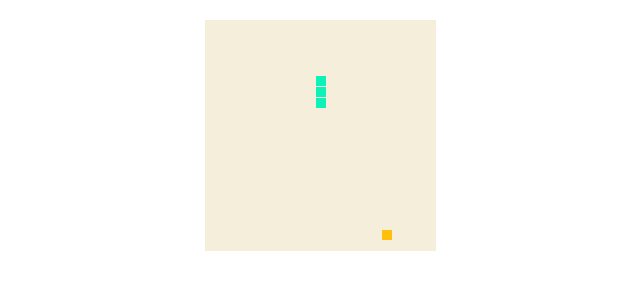
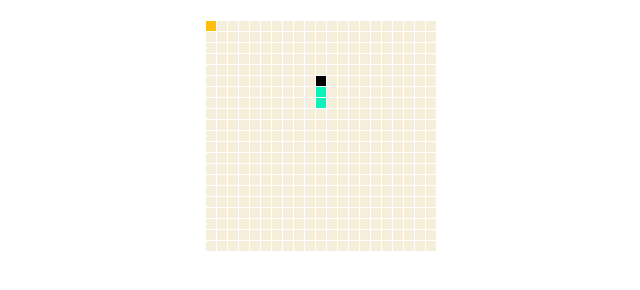
Before and after one commit to kowalskael/basicJS, a plain HTML site: page Snake/index.html in a window 1280 px wide. Shown: the whole page, without its empty margins (320-960 px from the left). Drawn offline with Linux system fonts and the light colour scheme.

Commit message:
snake eating

```diff
--- a/Snake/index.html
+++ b/Snake/index.html
@@ -10,7 +10,7 @@
   <title>Snake</title>
   <style type="text/css">
     body { display: flex; flex-direction: row; justify-content: center;   margin: 20px 0px 0px 0px; padding: 0px; }
-    canvas { background-color: #f5eeda; }
+    canvas { background-color: white; }
   </style>
 </head>
 <body>
--- a/Snake/index.js
+++ b/Snake/index.js
@@ -3,7 +3,7 @@ ctx = canvas.getContext('2d');
 
 let scale = 10;
 canvas.width = canvas.height = 21 * (scale + 1);
-let fruit = {x: 1, y: 1 };
+let fruit = { x: 1, y: 1 };
 let snake = [];
 
 let direction = { x: 0, y: -1 };
@@ -27,62 +27,33 @@ function control(e) {
 
 addEventListener( "keydown", control);
 
-// snake draw
-function draw() {
-
-	for (let j = 0; j < 3; j++) {
-		let square = { x: 1 + 11 * scale, y: 1 + 11 * scale + (j + (scale * j)), color: '#0cf2b9'};
-		snake.push(square);
-
-		snake[0].color = '#24ccff'; // head is different from body
-		ctx.fillStyle = snake[j].color;
-		ctx.fillRect(snake[j].x, snake[j].y, scale, scale);
-
-		do {
-			fruit.x = 1 + (Math.floor(Math.random() * 21)) * (scale + 1);
-		} while (fruit.x ===! snake[j].x);
-
-		do {
-			fruit.y = 1 + (Math.floor(Math.random() * 21)) * (scale + 1);
-		} while (fruit.y ===! snake[j].y);
-	}
-
-	ctx.fillStyle = '#ffbf0a';
-	ctx.fillRect(fruit.x, fruit.y, scale, scale);
+// snake
+for (let j = 0; j < 3; j++) {
+	let square = { x: 1 + 11 * scale, y: 1 + 11 * scale + (j + (scale * j)), color: '#0cf2b9'};
+	snake.push(square);
 }
-
-draw();
 
 // snake move
 function move() {
+
 	ctx.clearRect(0, 0, 21 * (scale + 1), 21 * (scale + 1)); // clearing ctx
 
-	let x = Math.abs(snake[0].x - fruit.x);
-	let y = Math.abs(snake[0].y - fruit.y);
-	let distance = Math.sqrt(x * x + y * y);
+	let new0 = {x: snake[0].x + (direction.x * (scale + 1)), y: snake[0].y + (direction.y * (scale + 1)), color: '#0cf2b9'}; // here is place to give variable with chosen key
+	snake.unshift(new0);
 
-	if (distance <= scale) {
-		for (let j = 0; j < 3; j++) {
+	// hit detection
+	if (snake[0].x === fruit.x && snake[0].y === fruit.y) {
+		for (let j = 0; j < snake.length; j++) {
 			do {
 				fruit.x = 1 + (Math.floor(Math.random() * 21)) * (scale + 1);
-			} while (fruit.x ===! snake[j].x);
-
-			do {
 				fruit.y = 1 + (Math.floor(Math.random() * 21)) * (scale + 1);
-			} while (fruit.y ===! snake[j].y);
+			} while (fruit.x === snake[j].x && fruit.y === snake[j].y);
 		}
 	} else {
 		snake.pop();
 	}
 
-	let new0 = {x: snake[0].x + (direction.x * (scale + 1)), y: snake[0].y + (direction.y * (scale + 1)), color: '#29d629'}; // here is place to give variable with chosen key
-	snake.unshift(new0);
-
-	ctx.fillStyle = '#ffbf0a';
-	ctx.fillRect(fruit.x, fruit.y, scale, scale);
-
-	// hit detection
-	for (let j = 0; j < 3; j++) {
+	for (let j = 0; j < snake.length; j++) {
 		if (snake[j].x < 0) {
 			snake[j].x = 1 + 20 * (scale + 1);
 		}
@@ -95,13 +66,27 @@ function move() {
 		if (snake[j].y > canvas.height) {
 			snake[j].y = 1;
 		}
+		if (snake[0].x === snake[j].x && snake[0].y === snake[j].y) {
+			// game over
+		}
+	}
 
-		ctx.fillStyle = '#0cf2b9';
+	for (let i = 0; i < canvas.width/scale; i++) {
+		for (let j = 0; j < canvas.height/scale; j++) {
+			ctx.fillStyle = '#f5eeda';
+			ctx.fillRect(1 + i + scale * i, 1 + (j + (j * scale)), scale, scale);
+		}
+	}
+
+	for (let j = 0; j < snake.length; j++) {
+		snake[0].color = 'black';
+		snake[1].color = '#0cf2b9';
+		ctx.fillStyle = snake[j].color;
 		ctx.fillRect(snake[j].x, snake[j].y, scale, scale);
 	}
 
-
-
+	ctx.fillStyle = '#ffbf0a';
+	ctx.fillRect(fruit.x, fruit.y, scale, scale);
 }
 
 setInterval(move, 1000);
```
